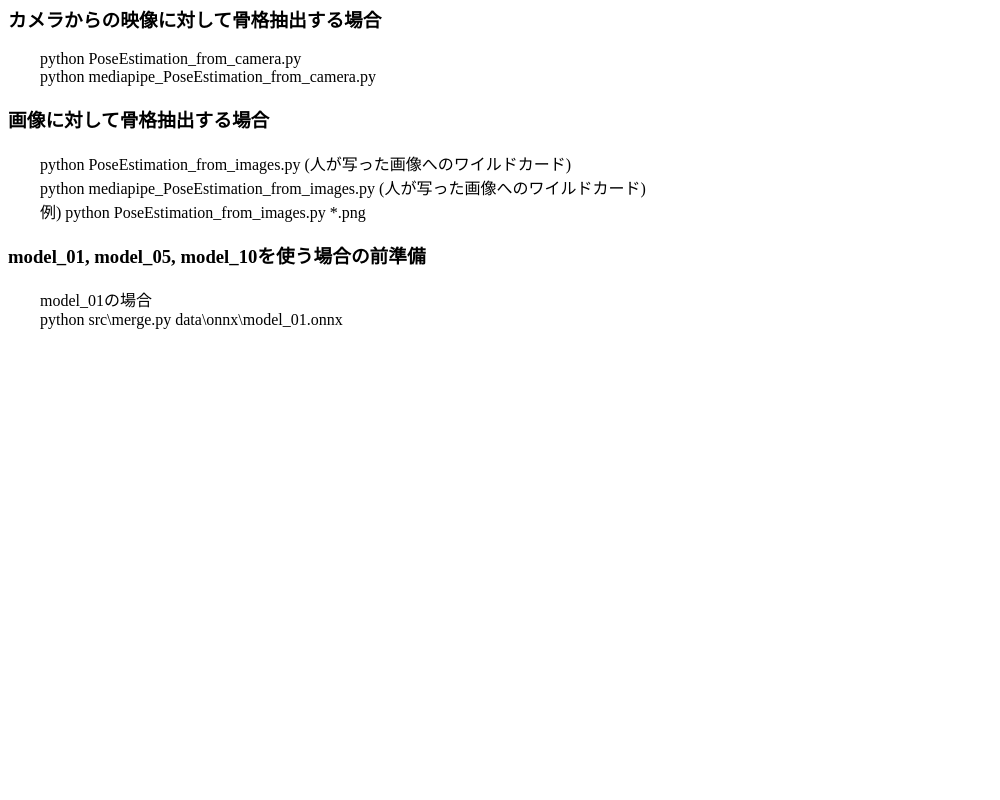
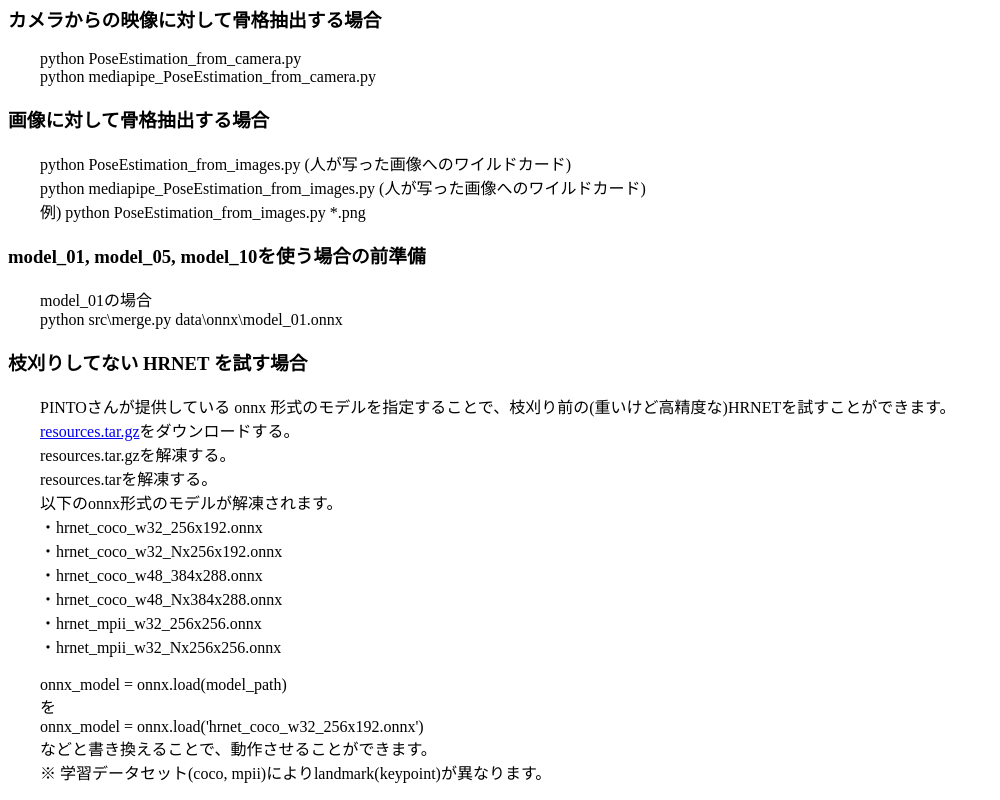
Before and after one commit to boyoyon/PoseEstimation, a plain HTML site: page index.html in a window 1280 px wide. Shown: the part 2891-3691 px from the top of the page, without its empty margins (0-1000 px from the left). Before the commit the page ends 3236 px from the top, so only its background shows below. Drawn offline with Linux system fonts and the light colour scheme.

Commit message:
Update index.html

```diff
--- a/index.html
+++ b/index.html
@@ -65,5 +65,25 @@
             model_01の場合<br>
             python src\merge.py data\onnx\model_01.onnx<br>
         </p>
+        <h3>枝刈りしてない HRNET を試す場合</h3>
+        <p>
+            PINTOさんが提供している onnx 形式のモデルを指定することで、枝刈り前の(重いけど高精度な)HRNETを試すことができます。<br>
+            <a href="https://s3.ap-northeast-2.wasabisys.com/pinto-model-zoo/271_HRNet/resources.tar.gz">resources.tar.gz</a>をダウンロードする。<br>
+            resources.tar.gzを解凍する。<br>
+            resources.tarを解凍する。<br>
+            以下のonnx形式のモデルが解凍されます。<br>
+            ・hrnet_coco_w32_256x192.onnx<br>
+            ・hrnet_coco_w32_Nx256x192.onnx<br>
+            ・hrnet_coco_w48_384x288.onnx<br>
+            ・hrnet_coco_w48_Nx384x288.onnx<br>
+            ・hrnet_mpii_w32_256x256.onnx<br>
+            ・hrnet_mpii_w32_Nx256x256.onnx<br>
+            <br>
+            onnx_model = onnx.load(model_path)<br>
+            を<br>
+            onnx_model = onnx.load('hrnet_coco_w32_256x192.onnx')<br>
+            などと書き換えることで、動作させることができます。<br>
+            ※ 学習データセット(coco, mpii)によりlandmark(keypoint)が異なります。<br>
+        </p>
     </body>
 </html>
```
